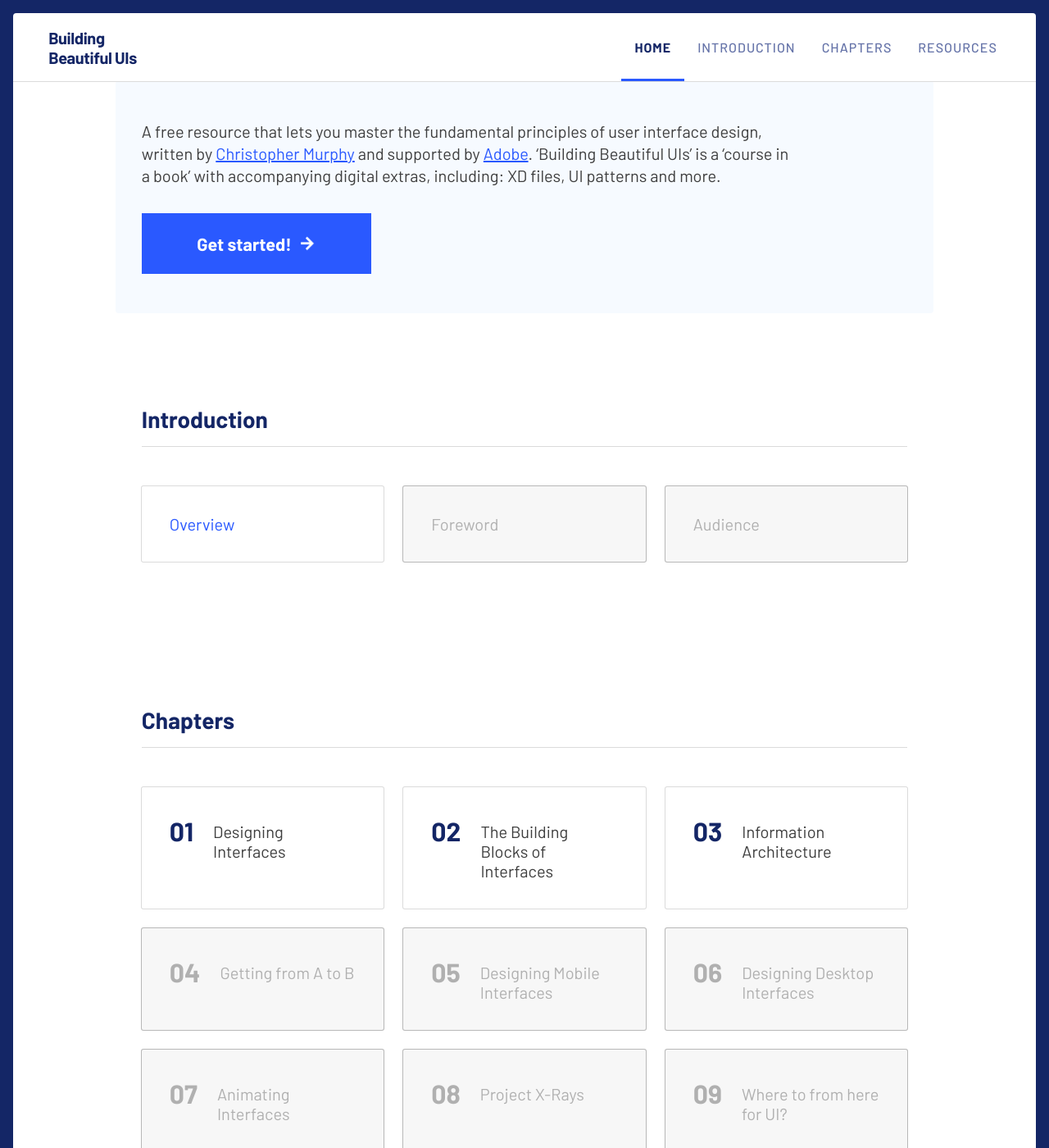
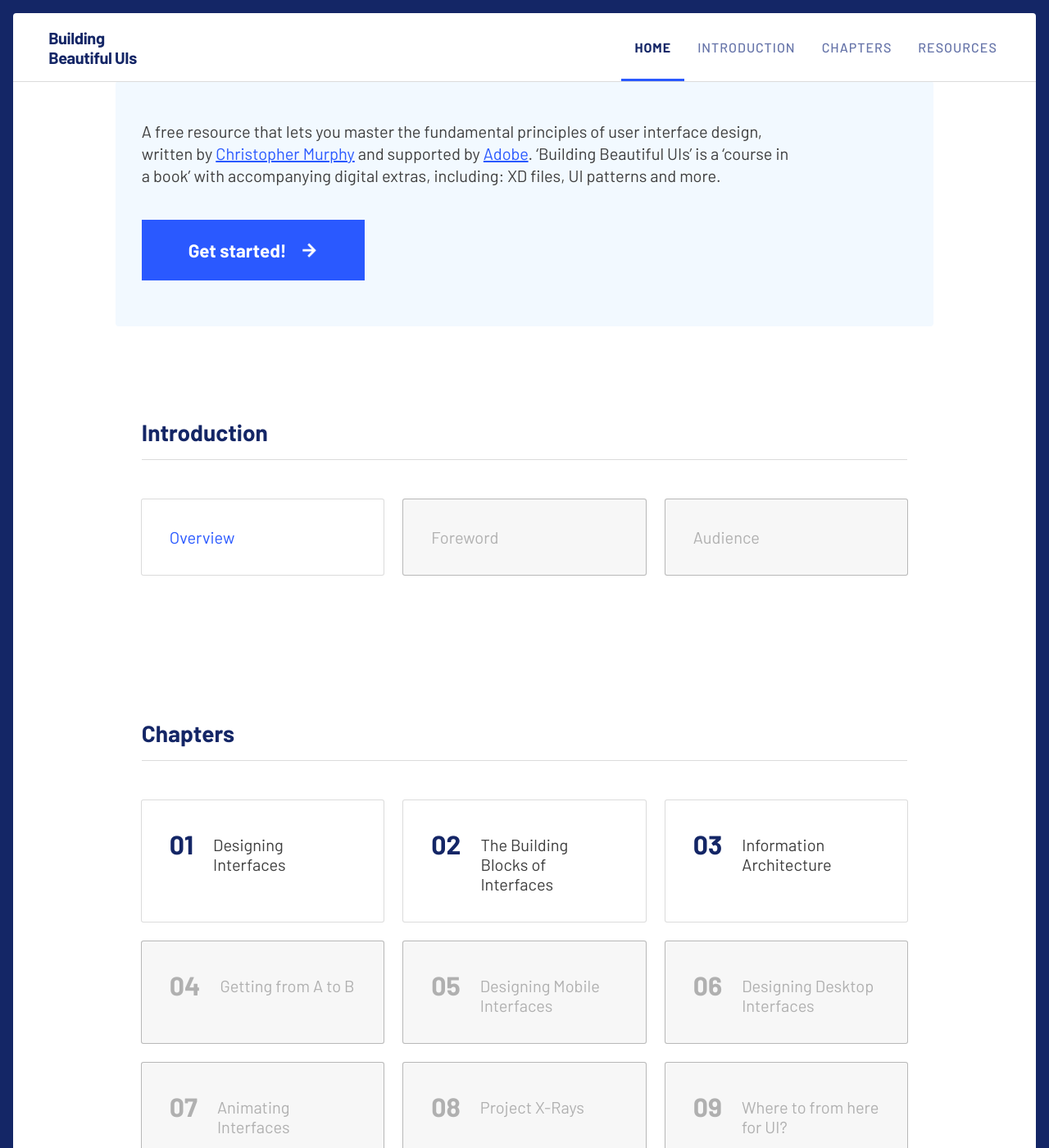
Before and after one commit to buildingbeautifuluis/buildingbeautifuluis.github.io, a Jekyll site: the page built from index.html, in a window 1280 px wide and 1400 px high, scrolled down 514 px. Shown: the whole window at 82% size. Built offline with Jekyll 4.4.1, drawn with Linux system fonts in a browser that asks for light colours.

Commit message:
Styling Changes
- Added 404 Page
- Added previews folder for WIP content
- Tidied up CSS, and added variables

```diff
--- a/_config.yml
+++ b/_config.yml
@@ -44,6 +44,9 @@
   resources:
     output: true
     permalink: /resources/:name/
+  preview:
+    output: true
+    permalink: /preview/:name/
 
 defaults:
   - scope:
--- a/_sass/custom/_variables.scss
+++ b/_sass/custom/_variables.scss
@@ -1,3 +1,21 @@
 //
 // Custom Variables
 //
+
+$primary: #2a59ff;
+$primary--hover: #1737ad;
+$primary--hover-shadow: #9ac7ff;
+$dark-blue: #142666;
+$grey-blue: #6674a9;
+$light-blue: #6ec7ff;
+$pale-blue: #d9f4ff;
+$light-pale-blue: #f2f9ff;
+$white: #fff;
+
+$warning: #a00033;
+$warning-pale: #fff3f6;;
+
+$grey: #b0b0b0;
+$light-grey: #dbdbdb;
+
+$twitter-blue: #1da1f2;;
--- a/_sass/custom/custom.scss
+++ b/_sass/custom/custom.scss
@@ -5,28 +5,12 @@
   box-sizing: border-box;
 }
 
-body {
-  -webkit-font-smoothing: antialiased;
-  -moz-osx-font-smoothing: grayscale;
-  padding: 1rem 1rem 0;
-  background-color: #142666;
-}
-
-nav *, main *, footer * {
-  opacity: 0;
-  animation: fadeIn 1s ease forwards;
-
-  @keyframes fadeIn {
-    100% {
-      opacity: 1;
-    }
-  }
-}
-
 html {
   font-family: "Barlow";
   scroll-behavior: smooth;
   font-size: 14px;
+  min-height: 100vh;
+
   @media (min-width: 600px) {
     font-size:16px;
   }
@@ -41,6 +25,25 @@
 
   @media (min-width: 2200px) {
     font-size:22px;
+  }
+}
+
+body {
+  -webkit-font-smoothing: antialiased;
+  -moz-osx-font-smoothing: grayscale;
+  padding: 1rem 1rem 0;
+  background-color: $dark-blue;
+  min-height: 100vh;
+}
+
+nav *:not(.chapter__submenu), main *, footer * {
+  opacity: 0;
+  animation: fadeIn 1s ease forwards;
+
+  @keyframes fadeIn {
+    100% {
+      opacity: 1;
+    }
   }
 }
 
@@ -77,7 +80,7 @@
 }
 
 h1,h2,h3,h5 {
-  color: #142666;
+  color: $dark-blue;
 }
 
 h3 {
@@ -86,14 +89,14 @@
 }
 
 h4 {
-  color: #2a59ff;
+  color: $primary;
   text-transform: uppercase;
   font-weight: 500;
   letter-spacing: 1px;
 }
 
 header,main {
-  background-color: #fff;
+  background-color: $white;
 }
 
 section {
@@ -122,7 +125,7 @@
 }
 
 .content__wrapper a {
-  color: #2a59ff;
+  color: $primary;
   text-decoration: underline;
 }
 
@@ -142,7 +145,7 @@
 
 .content__wrapper>h2,section>h2 {
   font-size: 1.75rem;
-  border-bottom: 1px solid #dbdbdb;
+  border-bottom: 1px solid $light-grey;
   padding-top: 7rem;
   padding-bottom: 1rem;
   margin-bottom: 3rem;
@@ -197,7 +200,7 @@
   left: 0;
   top: 0;
   display: inline-block;
-  background-color: #2a59ff;
+  background-color: $primary;
 }
 
 .content__wrapper blockquote p,section blockquote p {
@@ -206,7 +209,7 @@
 }
 
 .content__wrapper blockquote a,section blockquote a {
-  color: #2a59ff;
+  color: $primary;
   text-decoration: underline;
 }
 
@@ -245,48 +248,29 @@
 .additional-content h3 {
   font-size: 2.85rem;
   margin-top: .5rem;
-  margin-bottom: 2rem;
+  margin-bottom: 1rem;
 }
 
 .additional-content p {
   max-width: 60ch;
   font-size: 1.25rem;
-  color: #142666;
+  color: $dark-blue;
 }
 
 .additional-content p a {
-  color: #2a59ff;
+  color: $primary;
   text-decoration: underline;
 }
 
-.additional-content p a:hover {
-  text-decoration: none;
-}
-
-.content__wrapper .button__cta {
-  text-decoration: none;
-  background-color: #2a59ff;
-  padding: 1rem;
-  color: #fff;
-  text-transform: uppercase;
-  border-radius: 2px;
-  display: inline-block;
-  margin-top: 2rem;
-  font-weight: 500;
-  -webkit-transition: all .25s ease;
-  transition: all .25s ease;
-  letter-spacing: 1px;
-}
-
 .button__cta:hover {
-  background-color: #1737ad;
+  background-color: $primary--hover;
 }
 
 header {
   position: fixed;
   z-index: 100;
   margin: -1rem;
-  background-color: #142666;
+  background-color: $dark-blue;
   padding: 1rem 1rem 0;
   width: 100%;
 }
@@ -301,8 +285,8 @@
   -webkit-box-pack: justify;
   -ms-flex-pack: justify;
   justify-content: space-between;
-  background-color: #fff;
-  border-bottom: 1px solid #dbdbdb;
+  background-color: $white;
+  border-bottom: 1px solid $light-grey;
   -webkit-box-align: center;
   -ms-flex-align: center;
   align-items: center;
@@ -333,7 +317,7 @@
     }
 
     .submenu__trigger:focus, > a:focus {
-      background-color: #f2f5ff;
+      background-color: $light-pale-blue;
 
       & + .chapter__submenu {
         opacity: 1;
@@ -343,7 +327,7 @@
 
     &:hover {
       .submenu__trigger, > a {
-        background-color: #f2f5ff;
+        background-color: $light-pale-blue;
       }
       .chapter__submenu {
         opacity: 1;
@@ -353,7 +337,7 @@
 
     &.submenu--active {
       .submenu__trigger, > a {
-        background-color: #f2f5ff;
+        background-color: $light-pale-blue;
       }
       .chapter__submenu {
         opacity: 1;
@@ -362,7 +346,7 @@
     }
 
     .submenu__trigger:hover, > a:hover {
-      background-color: #f2f5ff;
+      background-color: $light-pale-blue;
     }
 
     .chapter__submenu:focus-within {
@@ -391,7 +375,7 @@
       text-transform: uppercase;
       letter-spacing: 1px;
       font-weight: 500;
-      color: #6674a9;
+      color: $grey-blue;
       position: relative;
       -webkit-transition: background-color .25s ease;
       transition: background-color .25s ease;
@@ -404,7 +388,7 @@
 
   .link--active {
     font-weight: 700;
-    color: #142666;
+    color: $dark-blue;
 
     &:after {
       content: "";
@@ -413,7 +397,7 @@
       right: 0;
       width: 100%;
       height: 3px;
-      background-color: #2a59ff;
+      background-color: $primary;
     }
   }
 }
@@ -444,7 +428,7 @@
   transition: all .25s ease-out;
 
   z-index: 10;
-  background-color: #fff;
+  background-color: $white;
   -webkit-box-shadow: 0 0 10px rgba(0,0,0,0.15);
   box-shadow: 0 0 10px rgba(0,0,0,0.15);
   position: absolute;
@@ -467,7 +451,7 @@
     color: #272b3a;
     -webkit-transition: background-color .25s ease;
     transition: background-color .25s ease;
-    background-color: #fff;
+    background-color: $white;
 
     h5 {
       margin-right: 1rem;
@@ -480,8 +464,8 @@
     }
 
     &:focus, &:hover {
-      background-color: #2a59ff;
-      color: #fff;
+      background-color: $primary;
+      color: $white;
     }
   }
 }
@@ -492,7 +476,7 @@
   display: flex;
   -ms-flex-wrap: wrap;
   flex-wrap: wrap;
-  color: #fff;
+  color: $white;
   -webkit-box-pack: justify;
   -ms-flex-pack: justify;
   justify-content: space-between;
@@ -513,7 +497,7 @@
 }
 
 footer .main-logo {
-  color: #fff;
+  color: $white;
   margin-right: 2rem;
 }
 
@@ -527,7 +511,7 @@
 
 .copyright-info {
   line-height: 1.5em;
-  color: #d9f4ff;
+  color: $light-pale-blue;
   opacity: .95;
   padding: .75rem;
 }
@@ -538,7 +522,7 @@
   font-weight: 700;
   letter-spacing: -.025rem;
   max-width: 14ch;
-  color: #142666;
+  color: $dark-blue;
   display: inline-block;
   -webkit-transition: all .25s ease;
   transition: all .25s ease;
@@ -594,7 +578,7 @@
 
 .intro__container>p {
   font-size: 1.25rem;
-  color: #2a59ff;
+  color: $primary;
   font-weight: 500;
   margin-top: 1rem;
 }
@@ -626,10 +610,10 @@
   padding: 2rem;
   border-radius: 2px;
   border: 2px solid transparent;
-  -webkit-box-shadow: 0 0 0 1px #dbdbdb;
-  box-shadow: 0 0 0 1px #dbdbdb;
+  -webkit-box-shadow: 0 0 0 1px $light-grey;
+  box-shadow: 0 0 0 1px $light-grey;
   font-size: 1.25rem;
-  color: #2a59ff;
+  color: $primary;
   -webkit-transition: all .25s ease;
   transition: all .25s ease;
 }
@@ -639,10 +623,10 @@
 }
 
 .grid__container a:focus,.grid__container a:hover {
-  background-color: #f2f5ff;
-  border-color: #2a59ff;
-  -webkit-box-shadow: 0 0 0 1px #2a59ff;
-  box-shadow: 0 0 0 1px #2a59ff;
+  background-color: $light-pale-blue;
+  border-color: $primary;
+  -webkit-box-shadow: 0 0 0 1px $primary;
+  box-shadow: 0 0 0 1px $primary;
 }
 
 .grid__container a h2 {
@@ -675,7 +659,7 @@
 }
 
 .chapter__contents {
-  background-color: #f2f5ff;
+  background-color: $light-pale-blue;
   padding: 2rem;
   border-radius: .35rem;
 }
@@ -695,7 +679,7 @@
   flex-wrap: nowrap;
   font-size: 1.125rem;
   margin-top: 1rem;
-  color: #142666;
+  color: $dark-blue;
 }
 
 .chapter__contents a:hover {
@@ -733,8 +717,8 @@
   flex-direction: column;
   -ms-flex-wrap: nowrap;
   flex-wrap: nowrap;
-  color: #142666;
-  border: 1px solid #dbdbdb;
+  color: $dark-blue;
+  border: 1px solid $light-grey;
   border-radius: 3px;
   -webkit-transition: all .25s ease;
   transition: all .25s ease;
@@ -750,7 +734,7 @@
 }
 
 .list__item a:hover {
-  border: 1px solid #2a59ff;
+  border: 1px solid $primary;
 }
 
 .list__item figure {
@@ -782,7 +766,7 @@
 }
 
 .list__item h3 {
-  color: #2a59ff;
+  color: $primary;
   font-size: 1.5rem;
 }
 
@@ -822,14 +806,14 @@
 
 .grid__container .link--inactive {
   opacity: .85;
-  color: #b0b0b0;
+  color: $grey;
   pointer-events: none;
   box-shadow: 0 0 0 1px #b8b8b8;
   background-color: #f7f7f7;
 }
 
 .link--inactive h2,.link--inactive p {
-  color: #b0b0b0;
+  color: $grey;
 }
 
 .additional__about h3 {
@@ -843,7 +827,7 @@
 }
 
 .copyright-info a {
-  color: #6ec7ff;
+  color: $light-blue;
   text-decoration: underline;
 }
 
@@ -853,13 +837,13 @@
 
 .navigation__links .link--inactive {
   opacity: .85;
-  color: #b0b0b0;
+  color: $grey;
   pointer-events: none;
   background-color: #f7f7f7;
 }
 
 .navigation__links .link--inactive h5 {
-  color: #b0b0b0;
+  color: $grey;
 }
 
 @media (max-width: 750px) {
@@ -880,7 +864,7 @@
 
   .menu__toggle svg {
       margin-left: .5em;
-      fill: #142666;
+      fill: $dark-blue;
   }
 
   .navigation__mobile {
@@ -890,7 +874,7 @@
       overflow-y: scroll;
       -webkit-overflow-scrolling: touch;
       position: absolute;
-      background-color: #142666;
+      background-color: $dark-blue;
       list-style-type: none;
       padding: 2rem 1.25rem;
       top: 5rem;
@@ -934,7 +918,7 @@
 }
 
 .navigation__mobile {
-  color: #fff;
+  color: $white;
 }
 
 .navigation__mobile a {
@@ -943,7 +927,7 @@
   font-size: 1.5em;
   display: flex;
   flex-wrap: nowrap;
-  color: #fff;
+  color: $white;
   transition: all .2s ease;
 }
 
@@ -986,10 +970,10 @@
 }
 
 .social-share .social-share__button {
-  background-color: #1da1f2;
+  background-color: $twitter-blue;
   padding: 1rem 2rem;
   border-radius: 4rem;
-  color: #fff;
+  color: $white;
   text-decoration: none;
   font-weight: 600;
   display: inline-flex;
@@ -1013,7 +997,7 @@
 }
 
 .intro__start {
-  background-color: rgb(246, 250, 255);
+  background-color: $light-pale-blue;
   padding: 2rem;
   margin-top: 4rem;
   border-radius: .25rem;
@@ -1032,44 +1016,61 @@
       margin-right: 2rem;
     }
   }
+}
 
-  .cta {
-    margin: 1rem 0;
-    background-color: #2a59ff;
+a.cta {
+  margin: 1.5rem 0;
+  background-color: $primary;
   padding: 1.5rem;
-    display: inline-block;
-    color: #fff;
+  color: $white;
   text-decoration: none;
   width: 100%;
-    text-align: center;
-    font-size: 1.35rem;
+  font-size: 1.4rem;
   font-weight: 600;
-    max-width: 17.5rem;
+  max-width: 17rem;
   transition: background-color .2s ease, box-shadow .2s ease;
-    display: flex;
+  display: inline-flex;
   flex-wrap: nowrap;
   align-items: center;
   justify-content: center;
 
   svg {
-      margin-left: .5rem;
+    margin-left: 1rem;
     transition: transform .2s ease;
   }
 
   &:hover {
-      background-color: #1441e1;
-      box-shadow: 0 0 0 5px #9ac7ff;
+    background-color: $primary--hover;
+    box-shadow: 0 0 0 5px $primary--hover-shadow;
 
     svg {
       transform: translateX(.35rem);
     }
   }
 }
-}
 
 .text--warning {
-  color: rgb(160, 0, 51) !important;
-  background-color: rgb(255, 243, 246);
+  color: $warning !important;
+  background-color: $warning-pale;
   padding: .5em;
   border-radius: .125em;
 }
+
+.page--error {
+  min-height: 85vh;
+  display: flex;
+  flex-direction: column;
+  align-items: center;
+  align-content: center;
+  justify-content: center;
+  padding: 8rem;
+
+  h1 {
+    font-size: 4rem;
+  }
+
+  h2 {
+    margin-bottom: 3rem;
+    color: $primary;
+  }
+}
--- a/css/style.scss
+++ b/css/style.scss
@@ -1,4 +1,4 @@
 ---
 ---
-
+@import 'custom/variables';
 @import 'custom/custom';
--- a/index.html
+++ b/index.html
@@ -118,7 +118,7 @@
             <p>Adobe XD is made for designers by designers. It’s the fastest way to design, prototype and share any
                 user experience, from websites and mobile apps to voice interactions and more. Even better, it’s
                 free.</p>
-            <a href="https://www.adobe.com/products/xd.html" class='button__cta' target='__blank'>Download Now</a>
+            <a href="https://www.adobe.com/products/xd.html" class='cta' target='__blank'>Download Now</a>
         </div>
     </section>
 </main>
```
Also changed, not shown: 404.html (+5 -18 lines), _preview/example.md (added, +4 -0 lines). Lines whose indentation alone changed are shown as unchanged.
